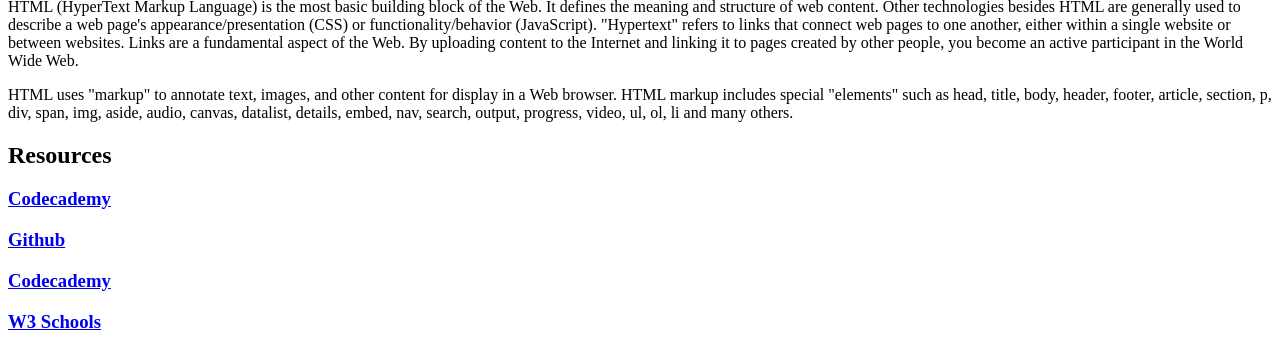
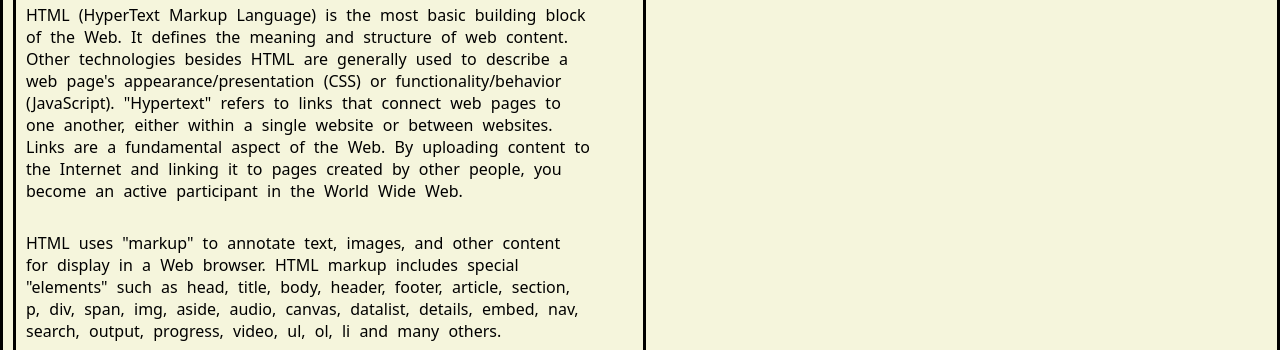
Before and after one commit to asupt/code-script-chum, a plain HTML site: page htmlInfo.html in a window 1280 px wide. Shown: the part 208-558 px from the top of the page. Drawn offline with Linux system fonts and the light colour scheme.

Commit message:
fix to links for css files

```diff
--- a/assets/css/htmlInfo.css
+++ b/assets/css/htmlInfo.css
@@ -1,7 +1,7 @@
 *{
     padding: 0;
     margin: 0;
-    font-family: Cambria, Cochin, Georgia, Times, 'Times New Roman', serif;
+    font-family: Verdana, Geneva, Tahoma, sans-serif
     box-sizing: border-box;
 }
 
@@ -31,10 +31,7 @@ nav ul li{
     height:100vh;
 
 }
-.subject{
-    border: 3px solid black;
-    width: 50%;
-}
+
 
 h2{
     padding-bottom: 10px;
@@ -42,6 +39,26 @@ h2{
     justify-content: flex-start;
     font-weight: bold;
     font-size: 35px;
+}
+
+.subject{
+    border: 3px solid black;
+    width: 50%;
+    font-family: system-ui, -apple-system, BlinkMacSystemFont, 'Segoe UI', Roboto, Oxygen, Ubuntu, Cantarell, 'Open Sans', 'Helvetica Neue', sans-serif
+}
+
+section .subject #define{
+    margin-left: 10px;
+    display: flex;
+    flex-wrap: wrap;
+    width: 90%;
+}
+
+section .subject #terms{
+    margin-left: 10px;
+    display: flex;
+    flex-wrap: wrap;
+    width: 90%;
 }
 
 
@@ -61,12 +78,13 @@ section{
 
 }
 
-.resources{
+ .resources{
     display: flex;
     flex-direction: column;
     justify-content: space-between;
     border: 3px solid black;
     width: 50%;
+    height: 500px;
 
 }
 .resources div #id {
--- a/htmlInfo.html
+++ b/htmlInfo.html
@@ -4,7 +4,7 @@
 <head>
     <meta charset="UTF-8">
     <meta name="viewport" content="width=device-width, initial-scale=1.0">
-    <link rel="stylesheet" href="./assets/css/script.css">
+    <link rel="stylesheet" href="./assets/css/htmlInfo.css">
     <title>Code Script Chum</title>
 </head>
 
```
Also changed, not shown: cssInfo.html (+1 -1 lines), jsInfo.html (+1 -1 lines).
